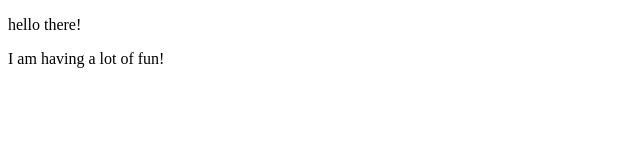
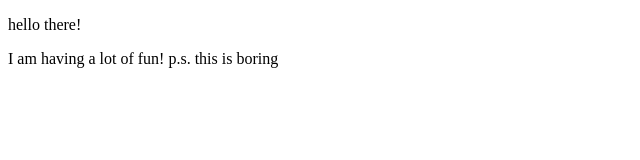
Before and after one commit to vidhigupta1428/Git-Fundamentals, a plain HTML site: page index.html in a window 1280 px wide. Shown: the whole page, without its empty margins (0-640 px from the left). Drawn offline with Linux system fonts and the light colour scheme.

Commit message:
new changes

```diff
--- a/index.html
+++ b/index.html
@@ -7,6 +7,6 @@
   </head>
   <body>
     <p>hello there!</p>
-    <p>I am having a lot of fun!</p>
+    <p>I am having a lot of fun! p.s. this is boring</p>
   </body>
 </html>
```
